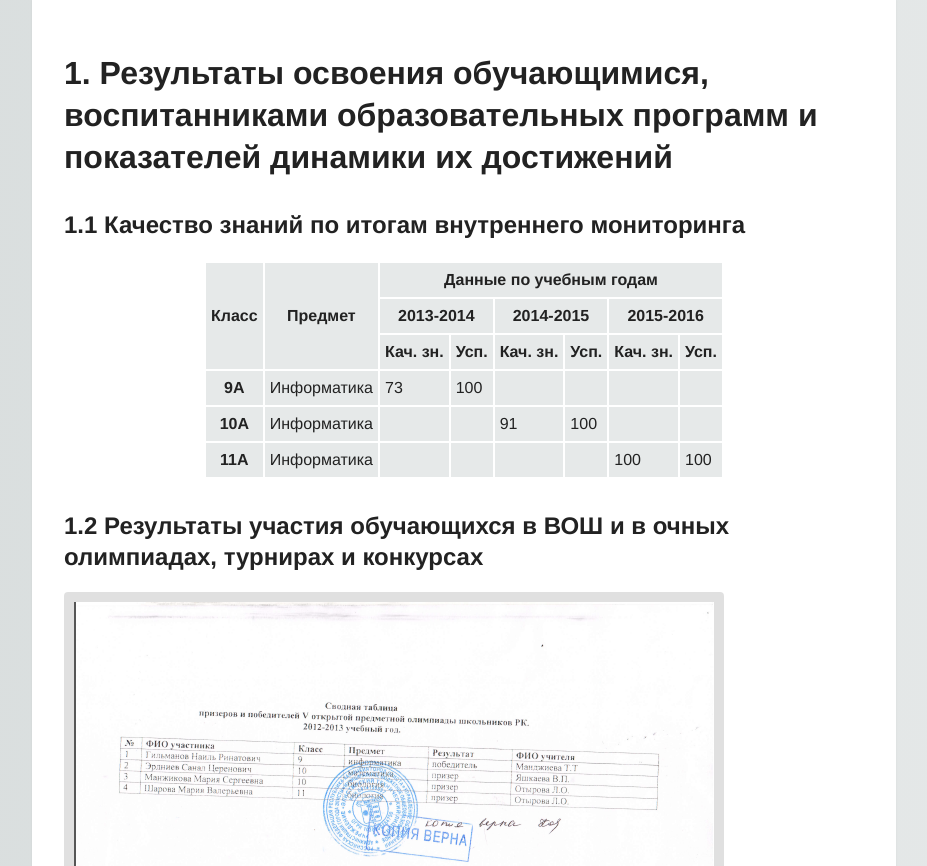
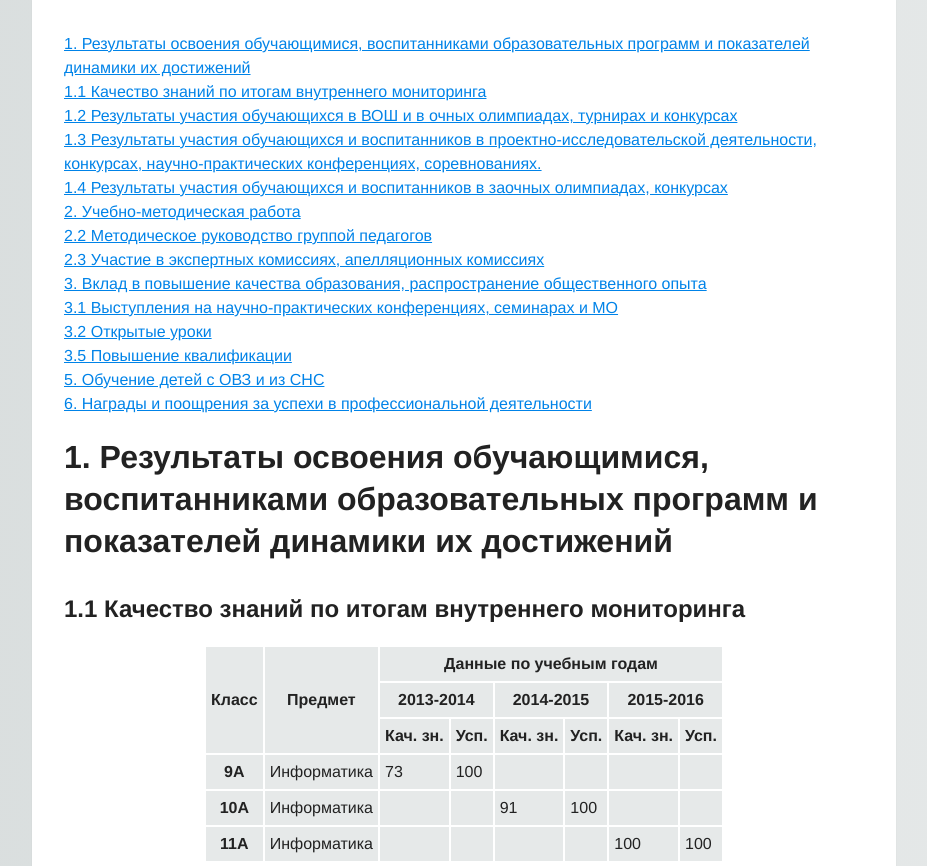
Before and after one commit to Mandzh/Mandzh.github.io, a plain HTML site: page first.html in a window 1280 px wide. Shown: the top 866 px of the page, without its empty margins (176-1103 px from the left). Drawn offline with Linux system fonts and the light colour scheme.

Commit message:
Add files via upload

```diff
--- a/first.html
+++ b/first.html
@@ -7,8 +7,23 @@
         <link rel="stylesheet" href="main.css">
     </head>
     <body>
-        <h1>1. Результаты освоения обучающимися, воспитанниками образовательных программ и показателей динамики их достижений</h1>
-        <h2>1.1 Качество знаний по итогам внутреннего мониторинга</h2>
+		<a href='#1'>1. Результаты освоения обучающимися, воспитанниками образовательных программ и показателей динамики их достижений</a><br/>
+		<a href='#1.1'>1.1 Качество знаний по итогам внутреннего мониторинга</a><br/>
+		<a href='#1.2'>1.2 Результаты участия обучающихся в ВОШ и в очных олимпиадах, турнирах и конкурсах</a><br/>
+		<a href='#1.3'>1.3 Результаты участия обучающихся и воспитанников в проектно-исследовательской деятельности, конкурсах, научно-практических конференциях, соревнованиях.</a><br/>
+		<a href='#1.4'>1.4 Результаты участия обучающихся и воспитанников в заочных олимпиадах, конкурсах</a><br/>
+		<a href='#2'>2. Учебно-методическая работа</a><br/>
+		<a href='#2.2'>2.2 Методическое руководство группой педагогов</a><br/>
+		<a href='#2.3'>2.3 Участие в экспертных комиссиях, апелляционных комиссиях</a><br/>
+		<a href='#3'>3. Вклад в повышение качества образования, распространение общественного опыта</a><br/>
+		<a href='#3.1'>3.1 Выступления на научно-практических конференциях, семинарах и МО</a><br/>
+		<a href='#3.2'>3.2 Открытые уроки</a><br/>
+		<a href='#3.5'>3.5 Повышение квалификации</a><br/>
+		<a href='#5'>5. Обучение детей с ОВЗ и из СНС</a><br/>
+		<a href='#5'>6. Награды и поощрения за успехи в профессиональной деятельности</a>
+
+        <a name='1'></a><h1>1. Результаты освоения обучающимися, воспитанниками образовательных программ и показателей динамики их достижений</h1>
+        <a name='1.1'><h2>1.1 Качество знаний по итогам внутреннего мониторинга</h2>
         <table>
 			<tr>
 				<th rowspan="3">Класс</th>
@@ -59,7 +74,7 @@
 				<td>100</td>
 			</tr>
 		</table>
-		<h2>1.2 Результаты участия обучающихся в ВОШ и в очных олимпиадах, турнирах и конкурсах</h2>
+		<a name='1.2'><h2>1.2 Результаты участия обучающихся в ВОШ и в очных олимпиадах, турнирах и конкурсах</h2>
         <img src='%D0%91%D0%B5%D0%B7%D1%8B%D0%BC%D1%8F%D0%BD%D0%BD%D1%8B%D0%B93.png'>
         <img src='%D0%91%D0%B5%D0%B7%D1%8B%D0%BC%D1%8F%D0%BD%D0%BD%D1%8B%D0%B94.png'>
         <img src='%D0%91%D0%B5%D0%B7%D1%8B%D0%BC%D1%8F%D0%BD%D0%BD%D1%8B%D0%B97.png'>
@@ -67,12 +82,12 @@
         <img src="%D0%91%D0%B5%D0%B7%D1%8B%D0%BC%D1%8F%D0%BD%D0%BD%D1%8B%D0%B922.png">
 		<img src="%D0%91%D0%B5%D0%B7%D1%8B%D0%BC%D1%8F%D0%BD%D0%BD%D1%8B%D0%B923.png">
 
-		<h2>1.3 Результаты участия обучающихся и воспитанников в проектно-исследовательской деятельности, конкурсах, научно-практических конференциях, соревнованиях.</h2>
+		<a name='1.3'><h2>1.3 Результаты участия обучающихся и воспитанников в проектно-исследовательской деятельности, конкурсах, научно-практических конференциях, соревнованиях.</h2>
 		<img src="59088_korneev-mark.jpg">
 		<img src="61289_erdneev-pavel.jpg">
 		<img src='svidetelstvo_182_mandzhieva-tatyana-tavkaevna.jpg'>
-
-		<h2>1.4 Результаты участия обучающихся и воспитанников в заочных олимпиадах, конкурсах</h2>
+		<img src="%D0%91%D0%B5%D0%B7%D1%8B%D0%BC%D1%8F%D0%BD%D0%BD%D1%8B%D0%B974.png">
+		<a name='1.4'><h2>1.4 Результаты участия обучающихся и воспитанников в заочных олимпиадах, конкурсах</h2>
 	<img src='%D0%91%D0%B5%D0%B7%D1%8B%D0%BC%D1%8F%D0%BD%D0%BD%D1%8B%D0%B943.png'>
 	<img src='%D0%91%D0%B5%D0%B7%D1%8B%D0%BC%D1%8F%D0%BD%D0%BD%D1%8B%D0%B944.png'>
 	<img src='%D0%91%D0%B5%D0%B7%D1%8B%D0%BC%D1%8F%D0%BD%D0%BD%D1%8B%D0%B945.png'>
@@ -80,14 +95,16 @@
 	<img src='%D0%91%D0%B5%D0%B7%D1%8B%D0%BC%D1%8F%D0%BD%D0%BD%D1%8B%D0%B957.png'>
 	<img src='%D0%91%D0%B5%D0%B7%D1%8B%D0%BC%D1%8F%D0%BD%D0%BD%D1%8B%D0%B958.png'>
 	<img src='%D0%91%D0%B5%D0%B7%D1%8B%D0%BC%D1%8F%D0%BD%D0%BD%D1%8B%D0%B959.png'>
+	<img src="%D0%91%D0%B5%D0%B7%D1%8B%D0%BC%D1%8F%D0%BD%D0%BD%D1%8B%D0%B971.png">
+	<img src="%D0%91%D0%B5%D0%B7%D1%8B%D0%BC%D1%8F%D0%BD%D0%BD%D1%8B%D0%B972.png">
+	<img src="%D0%91%D0%B5%D0%B7%D1%8B%D0%BC%D1%8F%D0%BD%D0%BD%D1%8B%D0%B973.png">
 
-
-		<h1>2. Учебно-методическая работа</h1>
-		<h2>2.2 Методическое руководство группой педагогов</h2>
+		<a name='2'><h1>2. Учебно-методическая работа</h1>
+		<a name='2.2'><h2>2.2 Методическое руководство группой педагогов</h2>
 		<img src="%D0%91%D0%B5%D0%B7%D1%8B%D0%BC%D1%8F%D0%BD%D0%BD%D1%8B%D0%B921.png">
 	<img src="%D0%91%D0%B5%D0%B7%D1%8B%D0%BC%D1%8F%D0%BD%D0%BD%D1%8B%D0%B955.png">
 	<img src="%D0%91%D0%B5%D0%B7%D1%8B%D0%BC%D1%8F%D0%BD%D0%BD%D1%8B%D0%B960.png">
-		<h2>2.3 Участие в экспертных комиссиях, апелляционных комиссиях</h2>
+		<a name='2.3'><h2>2.3 Участие в экспертных комиссиях, апелляционных комиссиях</h2>
         <img src="%D0%91%D0%B5%D0%B7%D1%8B%D0%BC%D1%8F%D0%BD%D0%BD%D1%8B%D0%B916.png">
         <img src='%D0%91%D0%B5%D0%B7%D1%8B%D0%BC%D1%8F%D0%BD%D0%BD%D1%8B%D0%B917.png'>
 		<img src="%D0%91%D0%B5%D0%B7%D1%8B%D0%BC%D1%8F%D0%BD%D0%BD%D1%8B%D0%B920.png">
@@ -103,8 +120,8 @@
 	<img src='%D0%91%D0%B5%D0%B7%D1%8B%D0%BC%D1%8F%D0%BD%D0%BD%D1%8B%D0%B965.png'>
 	<img src='%D0%91%D0%B5%D0%B7%D1%8B%D0%BC%D1%8F%D0%BD%D0%BD%D1%8B%D0%B967.png'>
 	<img src='%D0%91%D0%B5%D0%B7%D1%8B%D0%BC%D1%8F%D0%BD%D0%BD%D1%8B%D0%B968.png'>
-		<h1>3. Вклад в повышение качества образования, распространение общественного опыта</h1>
-		<h2>3.1 Выступления на научно-практических конференциях, семинарах и МО</h2>
+		<a name='3'><h1>3. Вклад в повышение качества образования, распространение общественного опыта</h1>
+		<a name='3.1'><h2>3.1 Выступления на научно-практических конференциях, семинарах и МО</h2>
 		<img src="%D0%91%D0%B5%D0%B7%D1%8B%D0%BC%D1%8F%D0%BD%D0%BD%D1%8B%D0%B940.png">
 		<img src="%D0%91%D0%B5%D0%B7%D1%8B%D0%BC%D1%8F%D0%BD%D0%BD%D1%8B%D0%B941.png">
 		<img src='%D0%91%D0%B5%D0%B7%D1%8B%D0%BC%D1%8F%D0%BD%D0%BD%D1%8B%D0%B947.png'>
@@ -113,7 +130,7 @@
 		<img src='%D0%91%D0%B5%D0%B7%D1%8B%D0%BC%D1%8F%D0%BD%D0%BD%D1%8B%D0%B954.png'>
 		<img src="%D0%91%D0%B5%D0%B7%D1%8B%D0%BC%D1%8F%D0%BD%D0%BD%D1%8B%D0%B928.png">
 
-		<h2>3.2 Открытые уроки</h2>
+		<a name='3.2'><h2>3.2 Открытые уроки</h2>
 		<img src="%D0%91%D0%B5%D0%B7%D1%8B%D0%BC%D1%8F%D0%BD%D0%BD%D1%8B%D0%B925.png">
 		<img src="%D0%91%D0%B5%D0%B7%D1%8B%D0%BC%D1%8F%D0%BD%D0%BD%D1%8B%D0%B926.png">
 		<img src="%D0%91%D0%B5%D0%B7%D1%8B%D0%BC%D1%8F%D0%BD%D0%BD%D1%8B%D0%B929.png">
@@ -123,18 +140,19 @@
 	<img src='%D0%91%D0%B5%D0%B7%D1%8B%D0%BC%D1%8F%D0%BD%D0%BD%D1%8B%D0%B951.png'>
 	<img src='%D0%91%D0%B5%D0%B7%D1%8B%D0%BC%D1%8F%D0%BD%D0%BD%D1%8B%D0%B952.png'>
 	<img src='%D0%91%D0%B5%D0%B7%D1%8B%D0%BC%D1%8F%D0%BD%D0%BD%D1%8B%D0%B956.png'>
-		<h2>3.5 Повышение квалификации</h2>
+		<a name='3.5'><h2>3.5 Повышение квалификации</h2>
 		<img src="%D0%91%D0%B5%D0%B7%D1%8B%D0%BC%D1%8F%D0%BD%D0%BD%D1%8B%D0%B927.png">
-
+		<img src="%D0%91%D0%B5%D0%B7%D1%8B%D0%BC%D1%8F%D0%BD%D0%BD%D1%8B%D0%B969.png">
+		<img src="%D0%91%D0%B5%D0%B7%D1%8B%D0%BC%D1%8F%D0%BD%D0%BD%D1%8B%D0%B970.png">
 		<img src="%D0%91%D0%B5%D0%B7%D1%8B%D0%BC%D1%8F%D0%BD%D0%BD%D1%8B%D0%B939.png">
 		<img src='%D0%91%D0%B5%D0%B7%D1%8B%D0%BC%D1%8F%D0%BD%D0%BD%D1%8B%D0%B942.png'>
-        <h1>5. Обучение детей с ОВЗ и из СНС</h1>
+        <a name='5'><h1>5. Обучение детей с ОВЗ и из СНС</h1>
         <img src="%D0%91%D0%B5%D0%B7%D1%8B%D0%BC%D1%8F%D0%BD%D0%BD%D1%8B%D0%B915.png">
         <img src="%D0%91%D0%B5%D0%B7%D1%8B%D0%BC%D1%8F%D0%BD%D0%BD%D1%8B%D0%B914.png">
         <img src='%D0%91%D0%B5%D0%B7%D1%8B%D0%BC%D1%8F%D0%BD%D0%BD%D1%8B%D0%B92.png'>
         <img src="%D0%91%D0%B5%D0%B7%D1%8B%D0%BC%D1%8F%D0%BD%D0%BD%D1%8B%D0%B933.png">
 		<img src="%D0%91%D0%B5%D0%B7%D1%8B%D0%BC%D1%8F%D0%BD%D0%BD%D1%8B%D0%B934.png">
-		<h1>6. Награды и поощрения за успехи в профессиональной деятельности</h1>
+		<a name='6'><h1>6. Награды и поощрения за успехи в профессиональной деятельности</h1>
         <img src='%D0%91%D0%B5%D0%B7%D1%8B%D0%BC%D1%8F%D0%BD%D0%BD%D1%8B%D0%B99.png'>
         <img src='%D0%91%D0%B5%D0%B7%D1%8B%D0%BC%D1%8F%D0%BD%D0%BD%D1%8B%D0%B910.png'>
         <img src='%D0%91%D0%B5%D0%B7%D1%8B%D0%BC%D1%8F%D0%BD%D0%BD%D1%8B%D0%B911.png'>
@@ -144,6 +162,5 @@
 		<img scr='%D0%91%D0%B5%D0%B7%D1%8B%D0%BC%D1%8F%D0%BD%D0%BD%D1%8B%D0%B935.png'>
 		<img src="%D0%91%D0%B5%D0%B7%D1%8B%D0%BC%D1%8F%D0%BD%D0%BD%D1%8B%D0%B936.png">
 		<img src="blagodarnost_182_mandzhieva-tatyana-tavkaevna.jpg">
-
     </body>
 </html>
```
Also changed, not shown: Безымянный69.png (added), Безымянный70.png (added), Безымянный71.png (added), Безымянный72.png (added), Безымянный73.png (added), Безымянный74.png (added).
